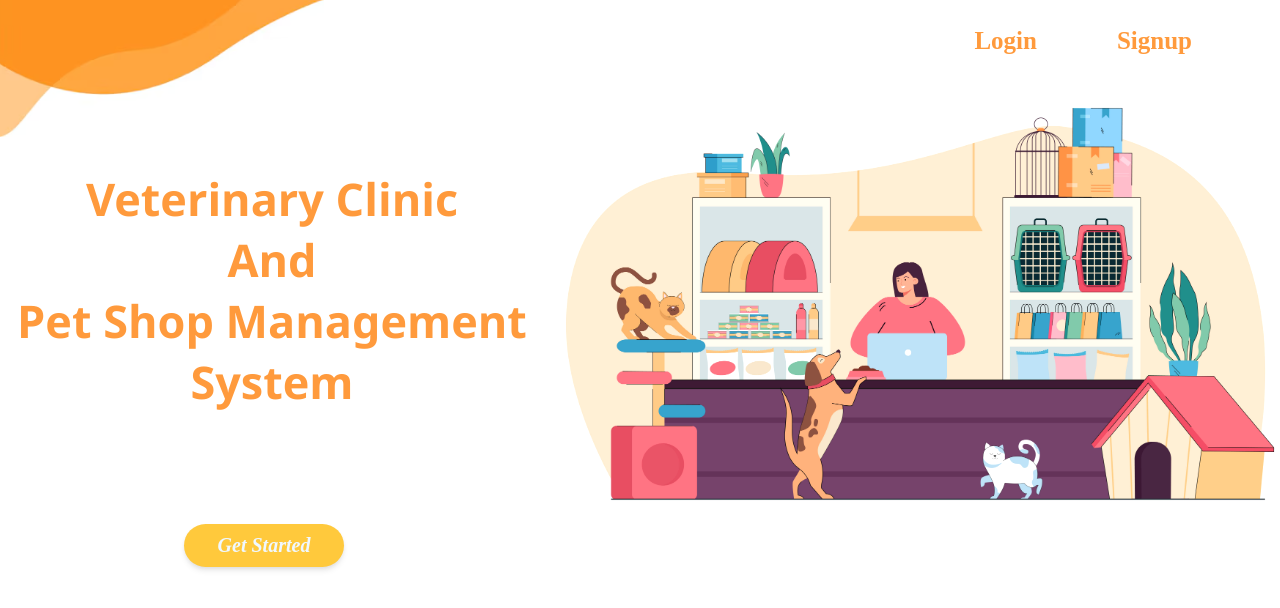
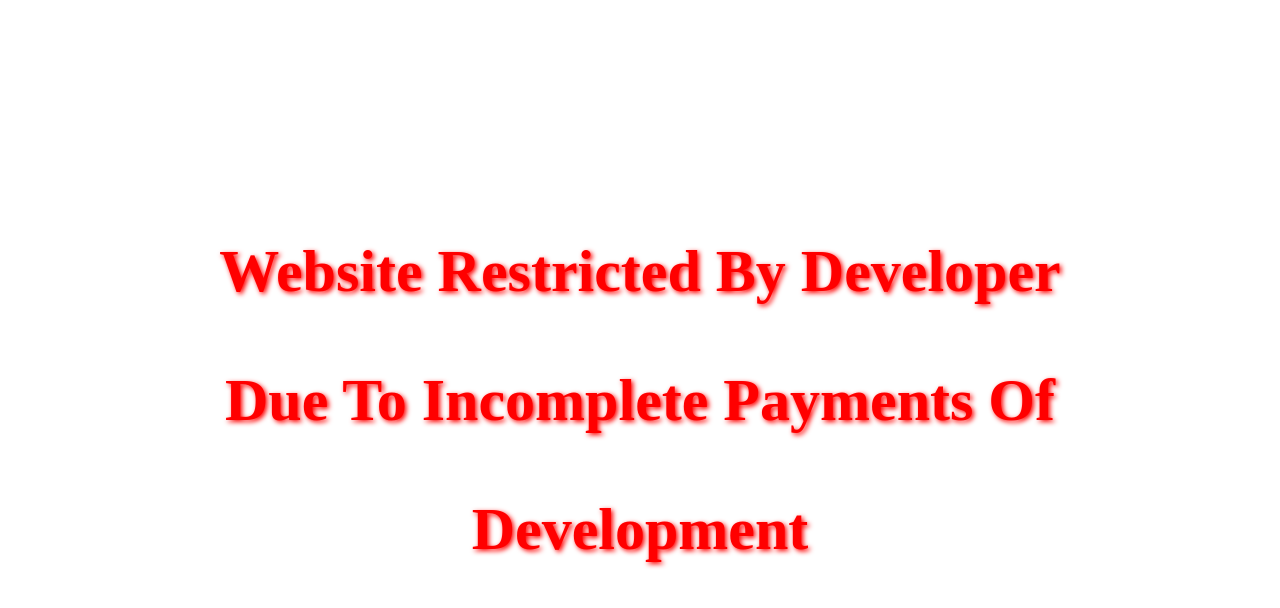
Before and after one commit to Christjacoben/Vet-frontend, a React (Vite) app: page / in a window 1280 px wide. Shown: the top 608 px of the page. Built offline with nearby package versions, Linux system fonts and the light colour scheme; no server answers.

Commit message:
Update App.jsx

```diff
--- a/src/App.jsx
+++ b/src/App.jsx
@@ -10,7 +10,7 @@ import Forgot from "./component/Forgot";
 import { store } from "./store/store";
 import UserDashboard from "./component/UserDashboard";
 import LandingPage from "./component/LandingPage";
-//import Restriction from "./component/Restriction";
+import Restriction from "./component/Restriction";
 import { SocketProvider } from "./SocketContext";
 
 function App() {
@@ -19,10 +19,8 @@ function App() {
       <SocketProvider>
         <Router>
           <Routes>
-            {/*
             <Route exact path="/" element={<Restriction />} />
-           */}
-            <Route exact path="/" element={<LandingPage />} />
+            <Route exact path="/landing" element={<LandingPage />} />
             <Route path="/login" element={<Login />} />
             <Route path="/signup" element={<Signup />} />
             <Route path="/dashboard" element={<Dashboard />} />
```
